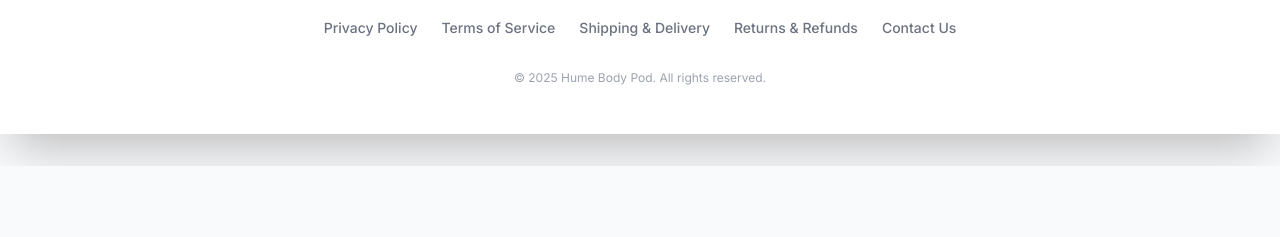
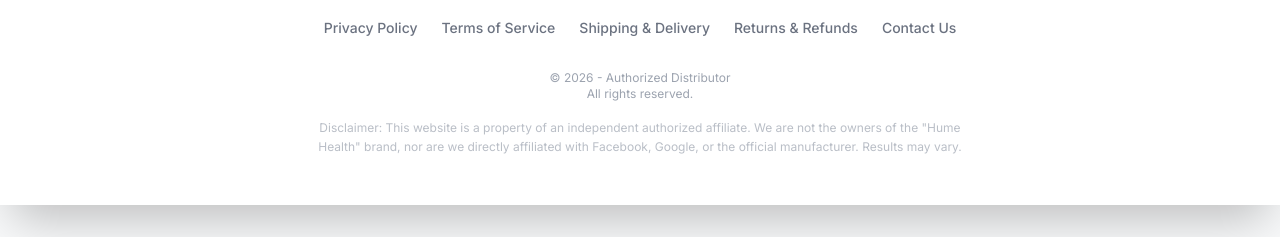
Before and after one commit to newtonkari75-alt/body-pod, a plain HTML site: page index.html in a window 1280 px wide. Shown: the part 1785-2022 px from the top of the page. Before the commit the page ends 1951 px from the top, so only its background shows below. Drawn offline with nearby package versions, Linux system fonts and the light colour scheme.

Commit message:
Update index.html

```diff
--- a/index.html
+++ b/index.html
@@ -542,7 +542,15 @@
 
                     <!-- Copyright -->
                     <div class="text-xs text-gray-400 font-normal">
-                        © 2025 Hume Body Pod. All rights reserved.
+                        <div class="text-xs text-gray-400 font-normal text-center space-y-4 max-w-2xl">
+                        <p>
+                            © 2026 - Authorized Distributor<br>
+                            All rights reserved.
+                        </p>
+                        <p class="opacity-70 leading-relaxed">
+                            Disclaimer: This website is a property of an independent authorized affiliate. We are not the owners of the "Hume Health" brand, nor are we directly affiliated with Facebook, Google, or the official manufacturer. Results may vary.
+                        </p>
+                    </div>
                     </div>
 
                 </div>
```
